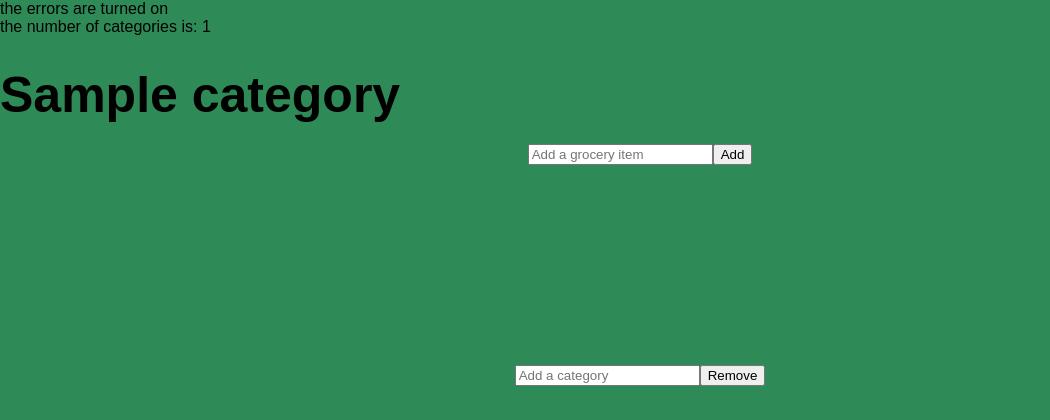
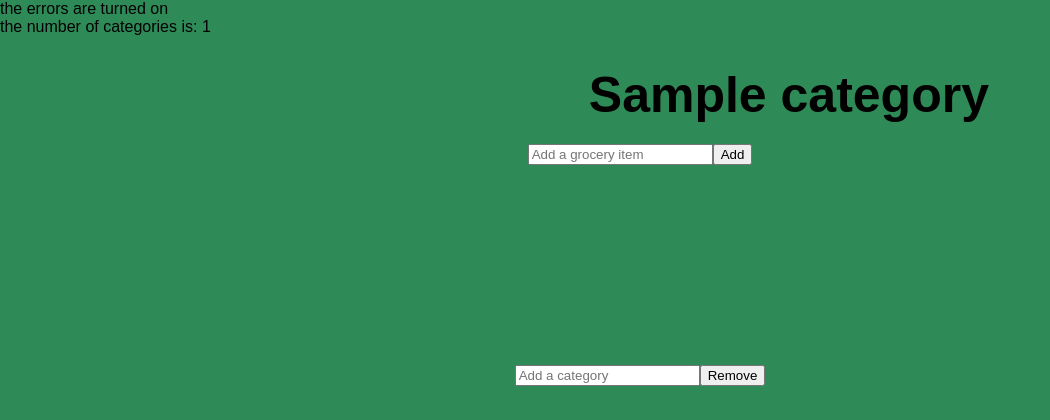
Before and after one commit to jsanchez07/bills, a PHP site: page /lists/groceries/groceries.php in a window 1280 px wide. Shown: the top 420 px of the page, without its empty margins (0-1050 px from the left). Run offline with PHP 8.4, Linux system fonts and the light colour scheme; tables that the repository leaves empty or names only in its code hold one stand-in row (values such as "Sample post"); some libraries are stand-ins or nearby versions.

Commit message:
updating css

```diff
--- a/lists/groceries/groceries.css
+++ b/lists/groceries/groceries.css
@@ -19,7 +19,7 @@ p {
     justify-content: center;
     align-items: center;
     flex-wrap: wrap;
-    margin: 0;
+    margin-left: 46%;
     padding: 0;
 }
 
```
